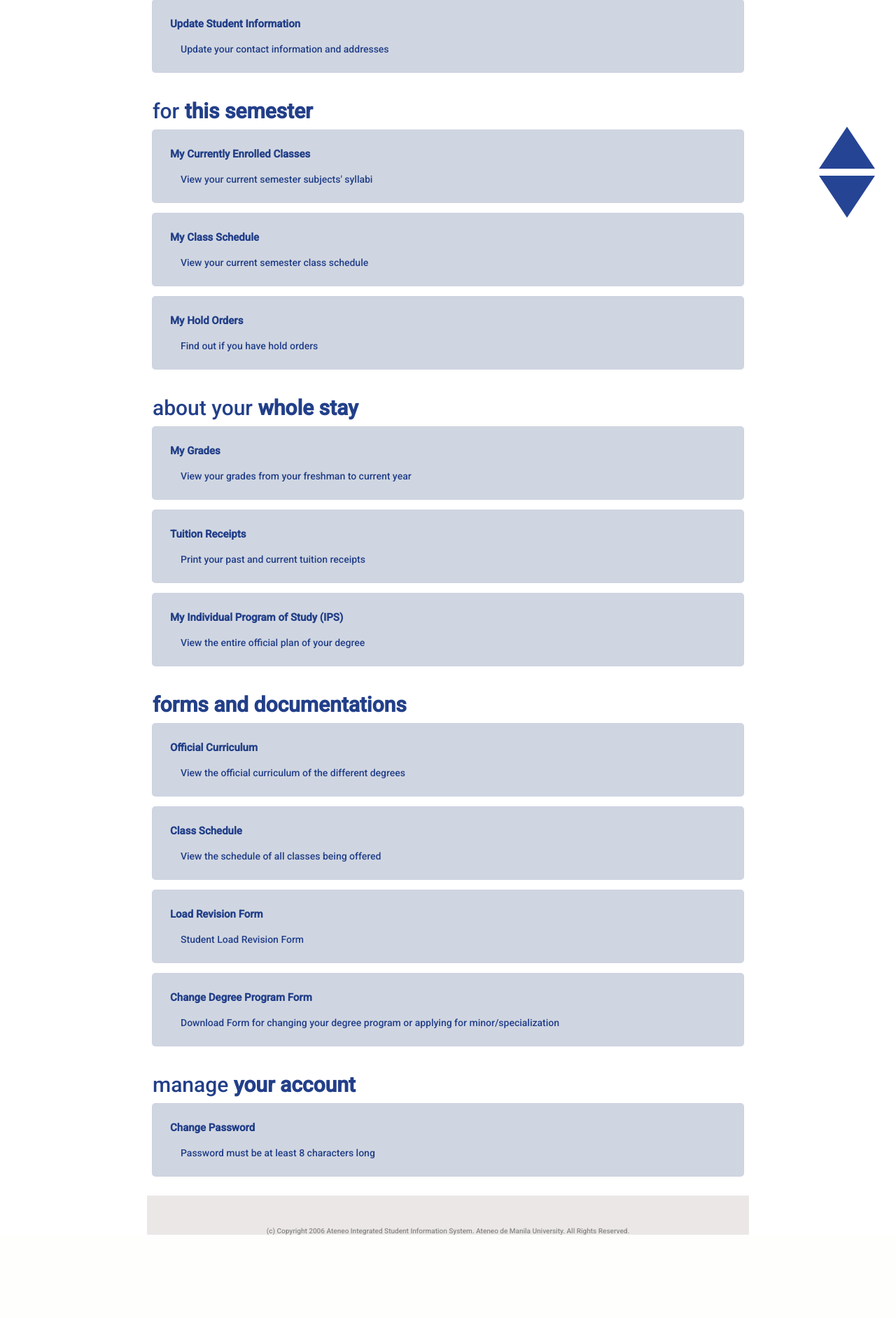
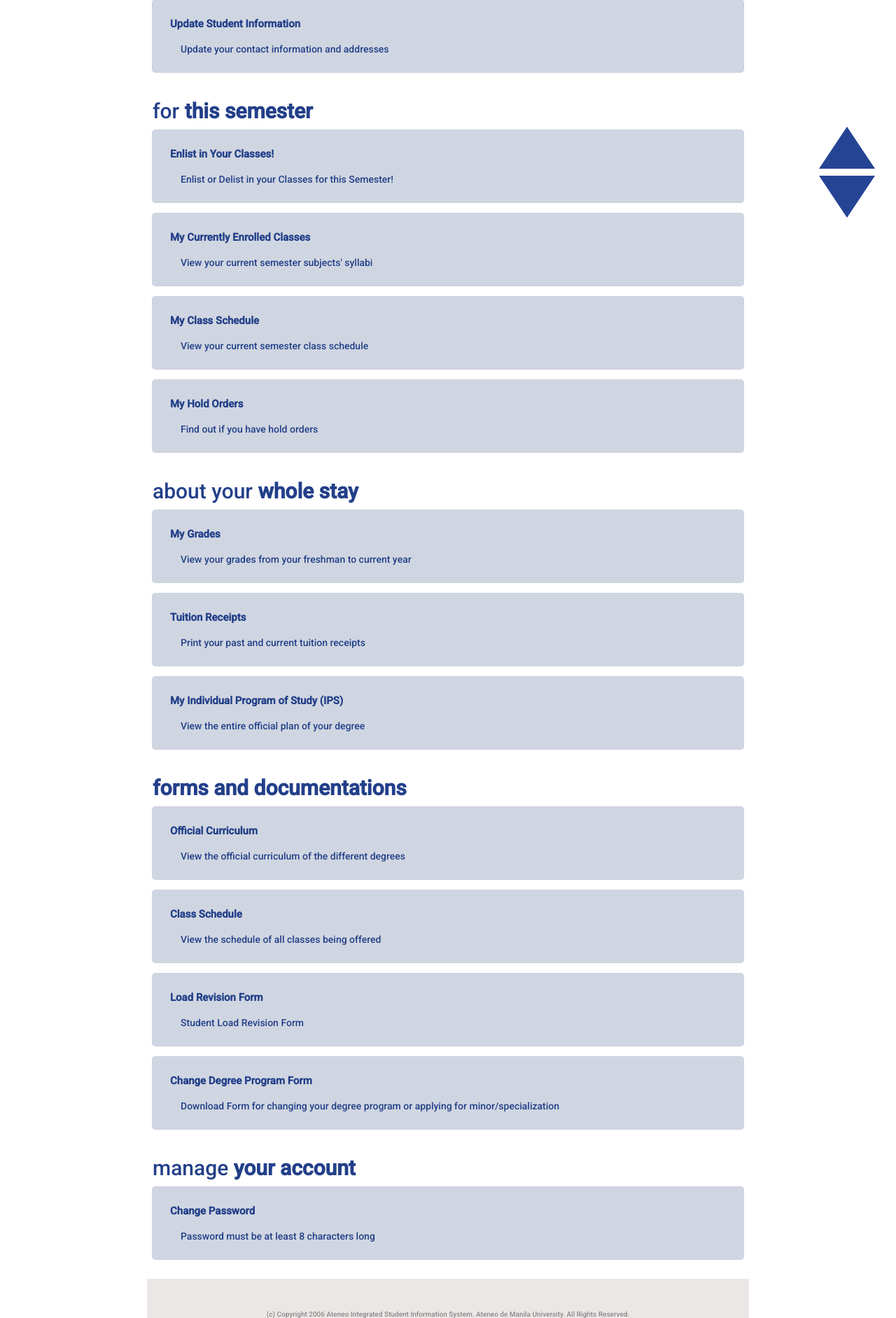
Before and after one commit to keith1007/CSCI-42-AISIS-Remake-, a Flask app: page /student_portal in a window 1280 px wide. Shown: the part 469-2352 px from the top of the page at 70% size. Before the commit the page ends 2233 px from the top, so only its background shows below. Run offline with Flask 2, Linux system fonts and the light colour scheme.

Commit message:
Allowed navigation to and from enlistment page

```diff
--- a/application.py
+++ b/application.py
@@ -53,6 +53,11 @@ def logout():
     else:
         return redirect(prev_route)
 
+@app.route('/student_portal/enlistment')
+def enrolled_classes():
+    return render_template('EnlistmentPage.html')
+
+
 @app.route('/student_portal/enrolled_classes')
-def enrolled_classes():
+def enlistment():
     return render_template('MyCurrentlyEnrolledClassesPage.html')
--- a/templates/EnlistmentPage.html
+++ b/templates/EnlistmentPage.html
@@ -181,7 +181,7 @@
         </div>
 
         <!--Return Home to Student Home Page Button-->
-        <a href="#" class = "back2portalbutton" >Back to Portal</a>
+        <a href="/student_portal" class = "back2portalbutton" >Back to Portal</a>
 
         <!--The Grey Copyright-->
         <p class = "bottom-copyright" id = "bottom"> (c) Copyright 2006 Ateneo Integrated Student Information System. Ateneo de Manila University. All Rights Reserved.</p>
--- a/templates/StudentPortalPage.html
+++ b/templates/StudentPortalPage.html
@@ -39,7 +39,17 @@
 
     <!-- FOR THIS SEMESTER -->
     <h1 class = "PortalHeaders"> for <b>this semester</b></h1>
-	<a href={{ request.path + "/enrolled_classes" }}>
+	<a href={{ request.path + "/enlistment" }}>
+	    <div class="card">
+	        <div class="cardlines">
+	            <h2 class="portaltextheader">Enlist in Your Classes!</h2>
+	            <br/>
+	            <p class="content">Enlist or Delist in your Classes for this Semester!</p>
+	        </div>
+	    </div>
+    </a>
+
+    <a href={{ request.path + "/enrolled_classes" }}>
 	    <div class="card">
 	        <div class="cardlines">
 	            <h2 class="portaltextheader">My Currently Enrolled Classes</h2>
```
